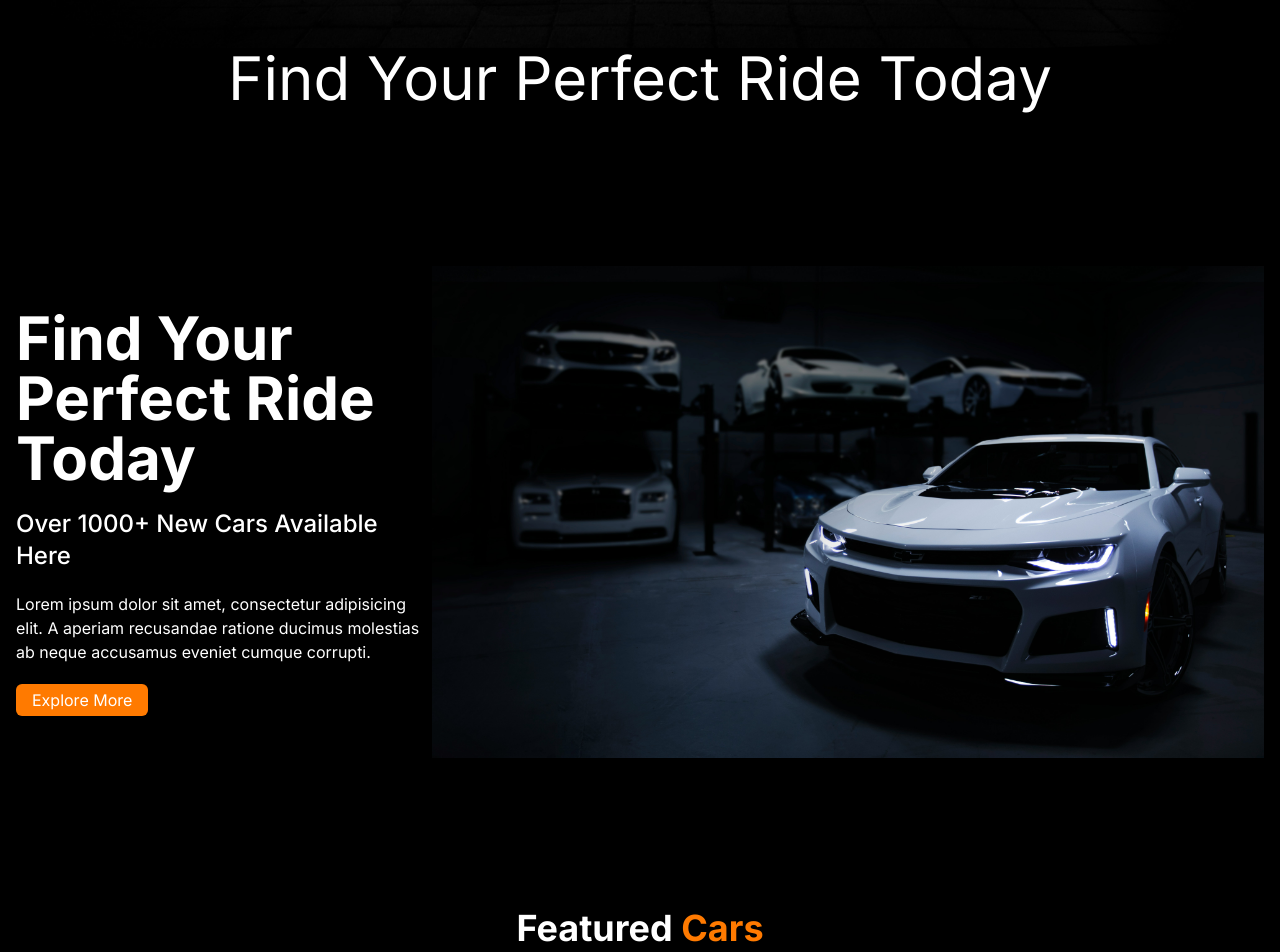
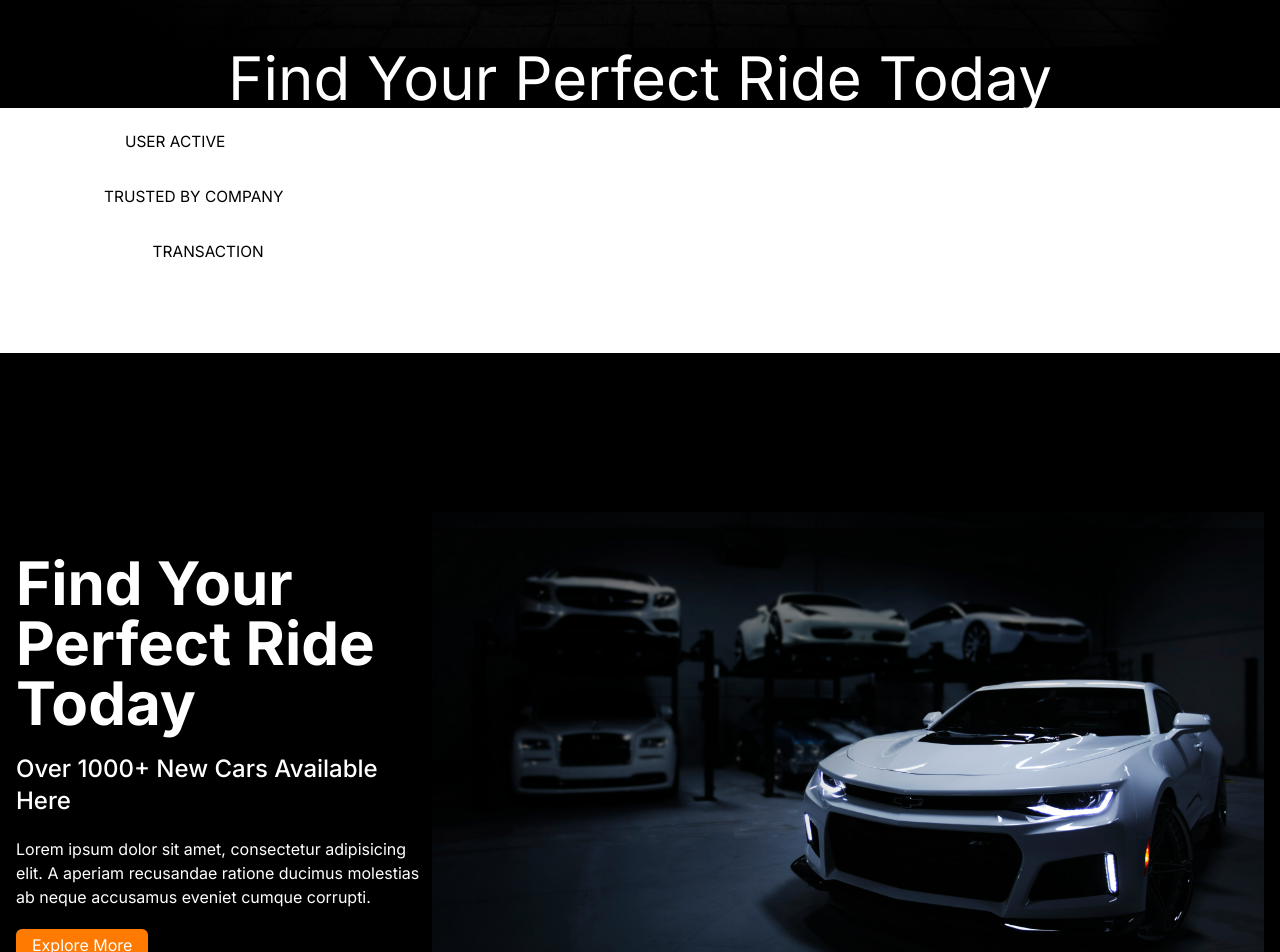
Before and after one commit to MariamO6274/newVite, a React (Vite) app: page / in a window 1280 px wide. Shown: the part 760-1712 px from the top of the page. Built offline with nearby package versions, Linux system fonts and the light colour scheme.

Commit message:
Stats page ann constants info

```diff
--- a/src/components/LandingPage/Slider/Featured.jsx
+++ b/src/components/LandingPage/Slider/Featured.jsx
@@ -83,8 +83,8 @@ const Featured = () => {
     ],
   };
   return (
-    <div className=" container bg-black">
-      <h1 className=" font-bold text-4xl text-center text-white">
+    <div className=" container mt-14">
+      <h1 className=" font-bold text-4xl text-center">
         Featured <span className=" text-primary">Cars</span>
       </h1>
 
--- /dev/null
+++ b/src/components/LandingPage/Stats/Stats.jsx
@@ -0,0 +1,22 @@
+import { stats } from "../../../../src/constants";
+
+
+const Stats = () => (
+  <section className={` flex-row flex-wrap sm:mb-20 mb-6`}>
+    {stats.map((stat) => (
+      <div
+        key={stat.id}
+        className={`flex-1 flex justify-start items-center flex-row m-3`}
+      >
+        <h4 className="font-poppins font-semibold xs:text-[40.89px] text-[30.89px] xs:leading-[53.16px] leading-[43.16px] text-white">
+          {stat.value}
+        </h4>
+        <p className="font-poppins font-normal xs:text-[20.45px] text-[15.45px] xs:leading-[26.58px] leading-[21.58px] text-gradient uppercase ml-3">
+          {stat.title}
+        </p>
+      </div>
+    ))}
+  </section>
+);
+
+export default Stats;
--- /dev/null
+++ b/src/constants/index.jsx
@@ -0,0 +1,18 @@
+
+export const stats = [
+  {
+    id: "stats-1",
+    title: "User Active",
+    value: "3800+",
+  },
+  {
+    id: "stats-2",
+    title: "Trusted by Company",
+    value: "230+",
+  },
+  {
+    id: "stats-3",
+    title: "Transaction",
+    value: "$230M+",
+  },
+];
--- a/src/pages/Home.jsx
+++ b/src/pages/Home.jsx
@@ -3,12 +3,14 @@ import Navbar from '../components/Navbar'
 import Hero from '../components/LandingPage/HeroSection/Hero'
 import HeroImg from '../components/LandingPage/HeroSection/HeroImg'
 import Featured from '../components/LandingPage/Slider/Featured'
+import Stats from '../components/LandingPage/Stats/Stats'
 
 const Home = () => {
   return (
     <>
       <Navbar />
       <HeroImg />
+      <Stats/>
       <Hero />
       <Featured/>
     </>
```
